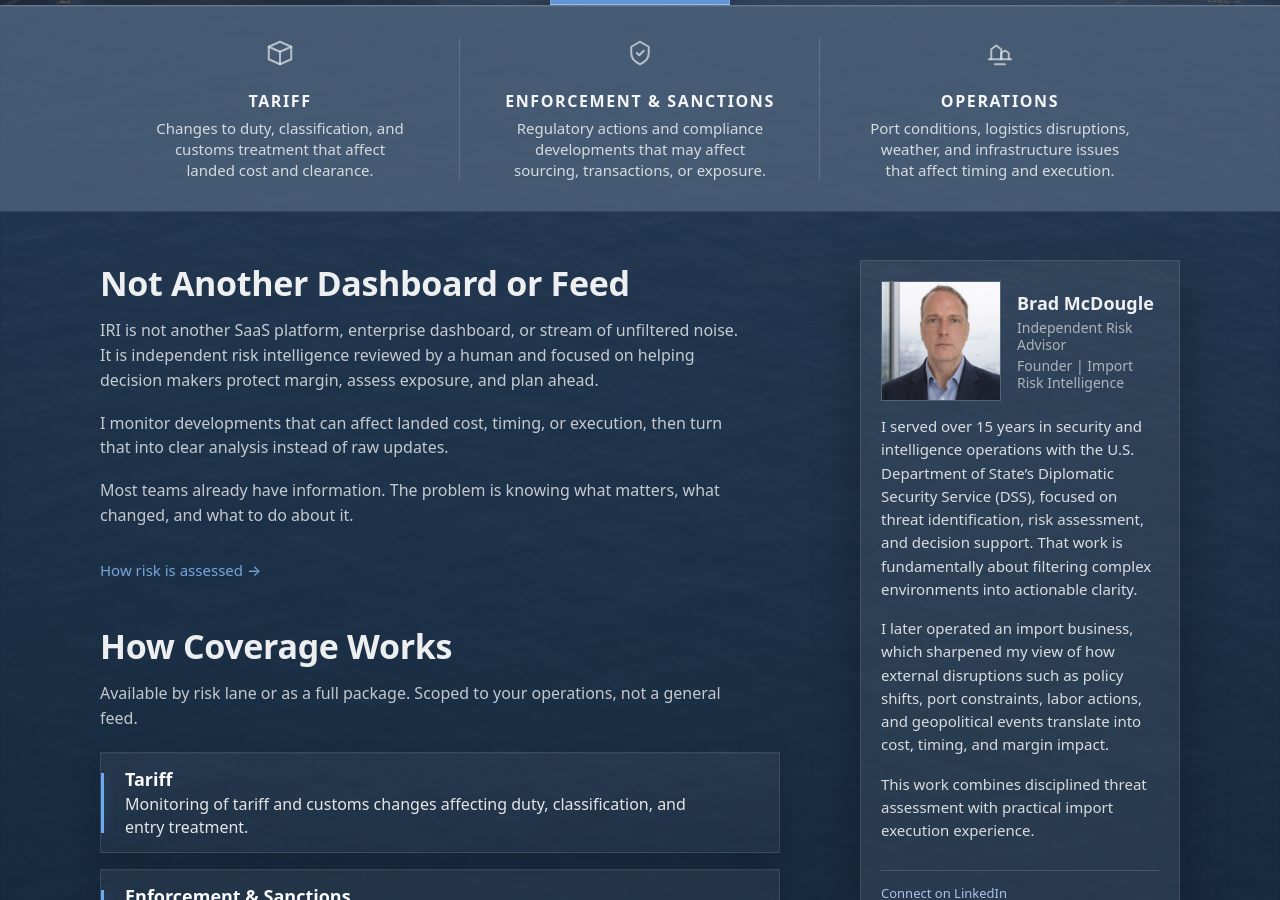
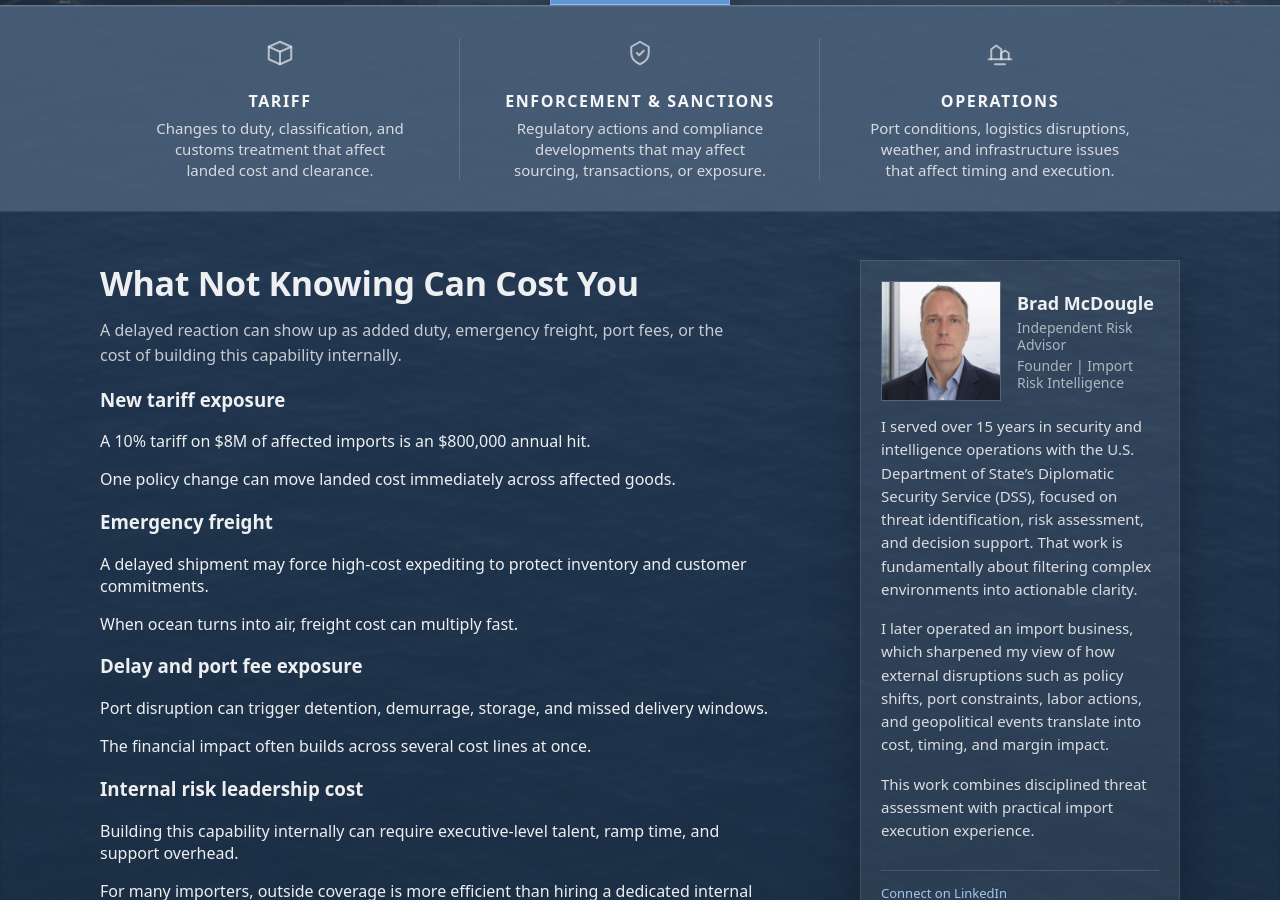
Before and after one commit to importrisk/import-risk-intelligence-site, a Jekyll site: the page built from index.html, in a window 1280 px wide and 900 px high, scrolled down 645 px. Built offline with Jekyll 4.4.1, drawn with Linux system fonts in a browser that asks for light colours; some of the changed text lies outside the part shown.

Commit message:
Update index.html

```diff
--- a/index.html
+++ b/index.html
@@ -93,18 +93,58 @@ description: Independent risk assessment for U.S. importers.
       <div class="split-text">
 
         <section id="approach" class="section">
-          <h2 class="section-title">Not Another Dashboard or Feed</h2>
+          <h2 class="section-title">What Not Knowing Can Cost You</h2>
 
           <p class="section-text">
-            IRI is not another SaaS platform, enterprise dashboard, or stream of unfiltered noise. It is independent risk intelligence reviewed by a human and focused on helping decision makers protect margin, assess exposure, and plan ahead.
+            A delayed reaction can show up as added duty, emergency freight, port fees, or the cost of building this capability internally.
           </p>
 
-          <p class="section-text">
-            I monitor developments that can affect landed cost, timing, or execution, then turn that into clear analysis instead of raw updates.
+          <div class="cost-stack">
+
+            <div class="cost-card">
+              <h3 class="cost-card-title">New tariff exposure</h3>
+              <p class="cost-card-text">
+                A 10% tariff on $8M of affected imports is an $800,000 annual hit.
               </p>
+              <p class="cost-card-subtext">
+                One policy change can move landed cost immediately across affected goods.
+              </p>
+            </div>
 
-          <p class="section-text">
-            Most teams already have information. The problem is knowing what matters, what changed, and what to do about it.
+            <div class="cost-card">
+              <h3 class="cost-card-title">Emergency freight</h3>
+              <p class="cost-card-text">
+                A delayed shipment may force high-cost expediting to protect inventory and customer commitments.
+              </p>
+              <p class="cost-card-subtext">
+                When ocean turns into air, freight cost can multiply fast.
+              </p>
+            </div>
+
+            <div class="cost-card">
+              <h3 class="cost-card-title">Delay and port fee exposure</h3>
+              <p class="cost-card-text">
+                Port disruption can trigger detention, demurrage, storage, and missed delivery windows.
+              </p>
+              <p class="cost-card-subtext">
+                The financial impact often builds across several cost lines at once.
+              </p>
+            </div>
+
+            <div class="cost-card">
+              <h3 class="cost-card-title">Internal risk leadership cost</h3>
+              <p class="cost-card-text">
+                Building this capability internally can require executive-level talent, ramp time, and support overhead.
+              </p>
+              <p class="cost-card-subtext">
+                For many importers, outside coverage is more efficient than hiring a dedicated internal risk function.
+              </p>
+            </div>
+
+          </div>
+
+          <p class="cost-summary">
+            External coverage is often cheaper than one avoidable tariff hit, one emergency freight decision, or the cost of hiring senior internal risk leadership.
           </p>
 
           <p class="method-more">
@@ -116,7 +156,7 @@ description: Independent risk assessment for U.S. importers.
           <h2 class="section-title">How Coverage Works</h2>
 
           <p class="section-text coverage-intro">
-    Available by risk lane or as a full package. Scoped to your operations, not a general feed.
+            Choose focused coverage by risk domain or request integrated full-package coverage. Scoped to your operations, not a general feed.
           </p>
 
           <div class="coverage-stack">
```
Lines whose indentation alone changed are shown as unchanged.
